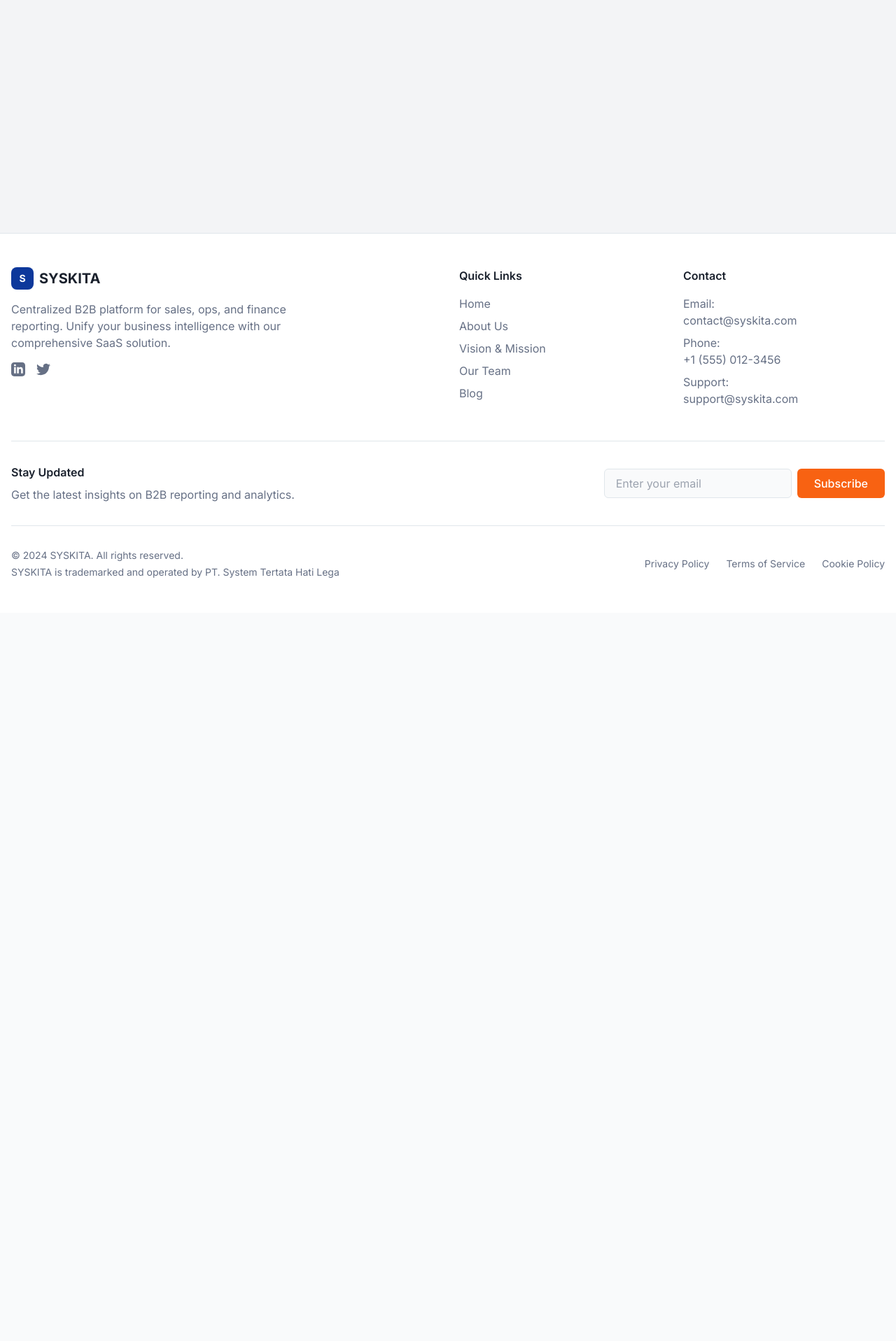
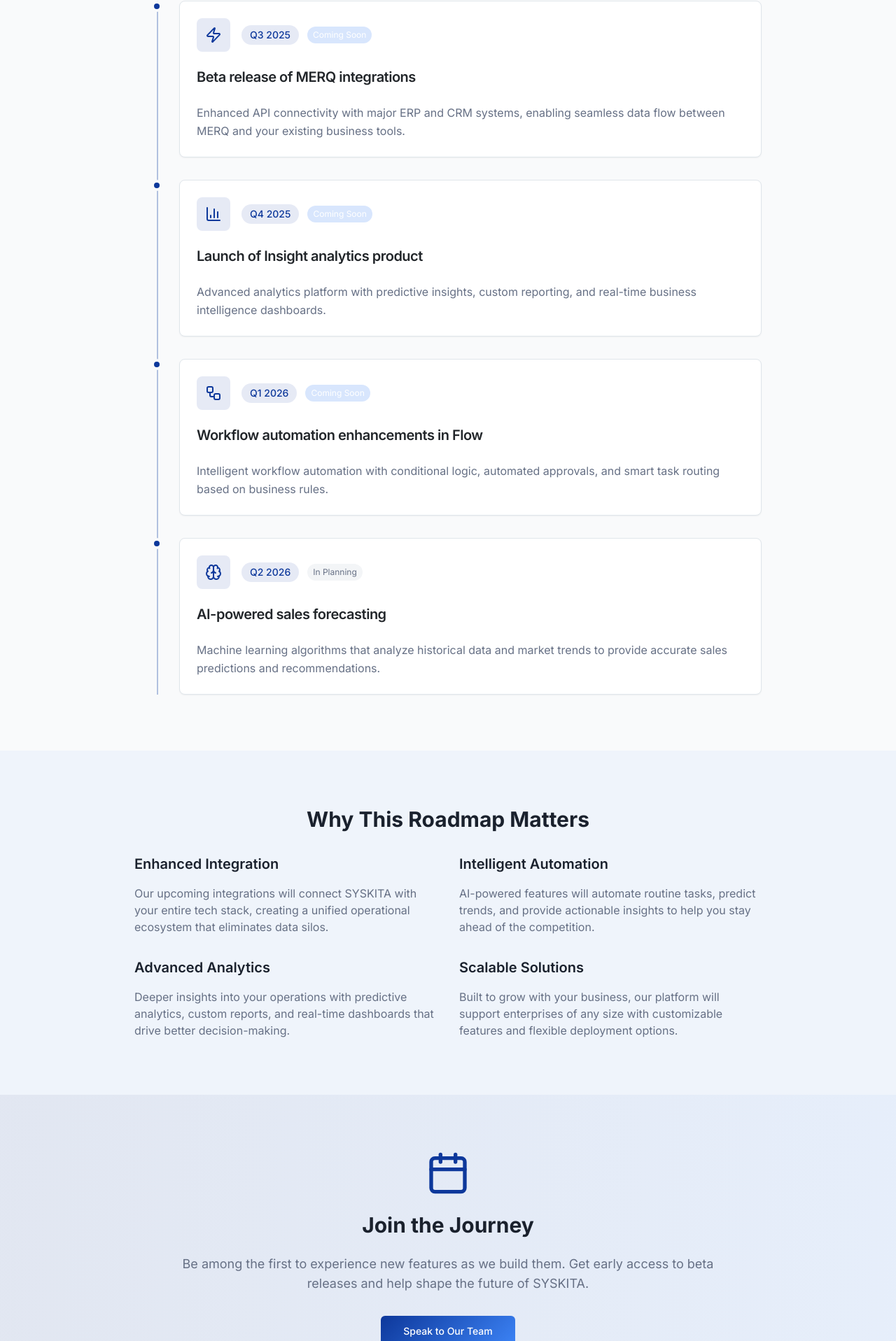
Before and after one commit to Victor-Gondo/syskita-shine-bright, a React (Vite) app: page /roadmap in a window 1280 px wide. Shown: the part 540-2457 px from the top of the page at 70% size. Before the commit the page ends 1416 px from the top, so only its background shows below. Built offline with nearby package versions, Linux system fonts and the light colour scheme.

Commit message:
Create Roadmap Page
Created the Roadmap page with a hero section, roadmap timeline for Q3 2025 - Q2 2026, and a CTA. Added the page to the routing.
-created src/pages/Roadmap.tsx
-edited src/App.tsx

```diff
--- a/src/App.tsx
+++ b/src/App.tsx
@@ -15,6 +15,7 @@ import MERQUseCases from "./pages/MERQUseCases";
 import MERQIntegrations from "./pages/MERQIntegrations";
 import MERQPricing from "./pages/MERQPricing";
 import CaseStudies from "./pages/CaseStudies";
+import Roadmap from "./pages/Roadmap";
 import Blog from "./pages/Blog";
 import NotFound from "./pages/NotFound";
 
@@ -39,6 +40,7 @@ const App = () => (
             <Route path="/merq/integrations" element={<MERQIntegrations />} />
             <Route path="/merq/pricing" element={<MERQPricing />} />
             <Route path="/case-studies" element={<CaseStudies />} />
+            <Route path="/roadmap" element={<Roadmap />} />
             <Route path="/blog" element={<Blog />} />
             <Route path="*" element={<NotFound />} />
           </Routes>
--- a/src/components/Navigation.tsx
+++ b/src/components/Navigation.tsx
@@ -23,6 +23,7 @@ const Navigation = () => {
     { name: "Vision & Mission", path: "/vision-mission" },
     { name: "Our Team", path: "/team" },
     { name: "Case Studies", path: "/case-studies" },
+    { name: "Roadmap", path: "/roadmap" },
     { name: "Blog", path: "/blog" },
   ];
 
--- /dev/null
+++ b/src/pages/Roadmap.tsx
@@ -0,0 +1,170 @@
+import { SEOHead } from "@/components/SEOHead";
+import { CTAButton } from "@/components/ui/cta-button";
+import { Card, CardContent, CardDescription, CardHeader, CardTitle } from "@/components/ui/card";
+import { Calendar, Zap, BarChart3, Workflow, Brain } from "lucide-react";
+
+const Roadmap = () => {
+  const roadmapItems = [
+    {
+      quarter: "Q3 2025",
+      title: "Beta release of MERQ integrations",
+      description: "Enhanced API connectivity with major ERP and CRM systems, enabling seamless data flow between MERQ and your existing business tools.",
+      icon: Zap,
+      status: "upcoming"
+    },
+    {
+      quarter: "Q4 2025",
+      title: "Launch of Insight analytics product",
+      description: "Advanced analytics platform with predictive insights, custom reporting, and real-time business intelligence dashboards.",
+      icon: BarChart3,
+      status: "upcoming"
+    },
+    {
+      quarter: "Q1 2026",
+      title: "Workflow automation enhancements in Flow",
+      description: "Intelligent workflow automation with conditional logic, automated approvals, and smart task routing based on business rules.",
+      icon: Workflow,
+      status: "upcoming"
+    },
+    {
+      quarter: "Q2 2026",
+      title: "AI-powered sales forecasting",
+      description: "Machine learning algorithms that analyze historical data and market trends to provide accurate sales predictions and recommendations.",
+      icon: Brain,
+      status: "future"
+    }
+  ];
+
+  return (
+    <>
+      <SEOHead
+        title="SYSKITA Roadmap | What's Next for Our Platform"
+        description="Discover what's coming next for SYSKITA. Explore our product roadmap including MERQ integrations, Insight analytics, Flow automation, and AI-powered features."
+      />
+
+      {/* Hero Section */}
+      <section className="bg-gradient-to-br from-primary/10 via-background to-secondary/10 py-20">
+        <div className="container mx-auto px-4 text-center">
+          <h1 className="text-4xl md:text-6xl font-bold text-foreground mb-6">
+            What's Next for SYSKITA?
+          </h1>
+          <p className="text-xl text-muted-foreground mb-8 max-w-3xl mx-auto">
+            We're building the future of operational excellence.
+          </p>
+        </div>
+      </section>
+
+      {/* Roadmap Timeline Section */}
+      <section className="py-20 bg-background">
+        <div className="container mx-auto px-4">
+          <h2 className="text-3xl font-bold text-center mb-12">Product Roadmap</h2>
+
+          <div className="max-w-4xl mx-auto">
+            <div className="relative">
+              {/* Timeline line */}
+              <div className="absolute left-8 top-0 bottom-0 w-0.5 bg-primary/30 hidden md:block"></div>
+
+              <div className="space-y-8">
+                {roadmapItems.map((item, index) => (
+                  <div key={index} className="relative">
+                    {/* Timeline dot */}
+                    <div className="absolute left-6 w-4 h-4 bg-primary rounded-full border-4 border-background hidden md:block"></div>
+
+                    <Card className="md:ml-16 hover:shadow-lg transition-all duration-300">
+                      <CardHeader>
+                        <div className="flex items-center gap-4 mb-4">
+                          <div className="w-12 h-12 bg-primary/10 rounded-lg flex items-center justify-center">
+                            <item.icon className="w-6 h-6 text-primary" />
+                          </div>
+                          <div>
+                            <div className="flex items-center gap-3">
+                              <span className="px-3 py-1 bg-primary/10 text-primary text-sm font-medium rounded-full">
+                                {item.quarter}
+                              </span>
+                              <span className={`px-2 py-1 text-xs rounded-full ${
+                                item.status === 'upcoming'
+                                  ? 'bg-secondary/20 text-secondary-foreground'
+                                  : 'bg-muted text-muted-foreground'
+                              }`}>
+                                {item.status === 'upcoming' ? 'Coming Soon' : 'In Planning'}
+                              </span>
+                            </div>
+                          </div>
+                        </div>
+                        <CardTitle className="text-xl">{item.title}</CardTitle>
+                      </CardHeader>
+                      <CardContent>
+                        <CardDescription className="text-base leading-relaxed">
+                          {item.description}
+                        </CardDescription>
+                      </CardContent>
+                    </Card>
+                  </div>
+                ))}
+              </div>
+            </div>
+          </div>
+        </div>
+      </section>
+
+      {/* Features Preview Section */}
+      <section className="py-20 bg-secondary/5">
+        <div className="container mx-auto px-4">
+          <div className="max-w-4xl mx-auto text-center">
+            <h2 className="text-3xl font-bold mb-8">Why This Roadmap Matters</h2>
+            <div className="grid md:grid-cols-2 gap-8">
+              <div className="text-left">
+                <h3 className="text-xl font-semibold mb-4">Enhanced Integration</h3>
+                <p className="text-muted-foreground">
+                  Our upcoming integrations will connect SYSKITA with your entire tech stack,
+                  creating a unified operational ecosystem that eliminates data silos.
+                </p>
+              </div>
+              <div className="text-left">
+                <h3 className="text-xl font-semibold mb-4">Intelligent Automation</h3>
+                <p className="text-muted-foreground">
+                  AI-powered features will automate routine tasks, predict trends, and provide
+                  actionable insights to help you stay ahead of the competition.
+                </p>
+              </div>
+              <div className="text-left">
+                <h3 className="text-xl font-semibold mb-4">Advanced Analytics</h3>
+                <p className="text-muted-foreground">
+                  Deeper insights into your operations with predictive analytics, custom reports,
+                  and real-time dashboards that drive better decision-making.
+                </p>
+              </div>
+              <div className="text-left">
+                <h3 className="text-xl font-semibold mb-4">Scalable Solutions</h3>
+                <p className="text-muted-foreground">
+                  Built to grow with your business, our platform will support enterprises of any
+                  size with customizable features and flexible deployment options.
+                </p>
+              </div>
+            </div>
+          </div>
+        </div>
+      </section>
+
+      {/* Early Access CTA Section */}
+      <section className="py-20 bg-gradient-to-r from-primary/10 to-secondary/10">
+        <div className="container mx-auto px-4 text-center">
+          <div className="max-w-3xl mx-auto">
+            <Calendar className="w-16 h-16 text-primary mx-auto mb-6" />
+            <h2 className="text-3xl font-bold mb-6">Join the Journey</h2>
+            <p className="text-lg text-muted-foreground mb-8">
+              Be among the first to experience new features as we build them.
+              Get early access to beta releases and help shape the future of SYSKITA.
+            </p>
+            <CTAButton variant="speak" size="lg" />
+            <p className="text-sm text-muted-foreground mt-4">
+              Request early access to upcoming features and beta programs
+            </p>
+          </div>
+        </div>
+      </section>
+    </>
+  );
+};
+
+export default Roadmap;
```
